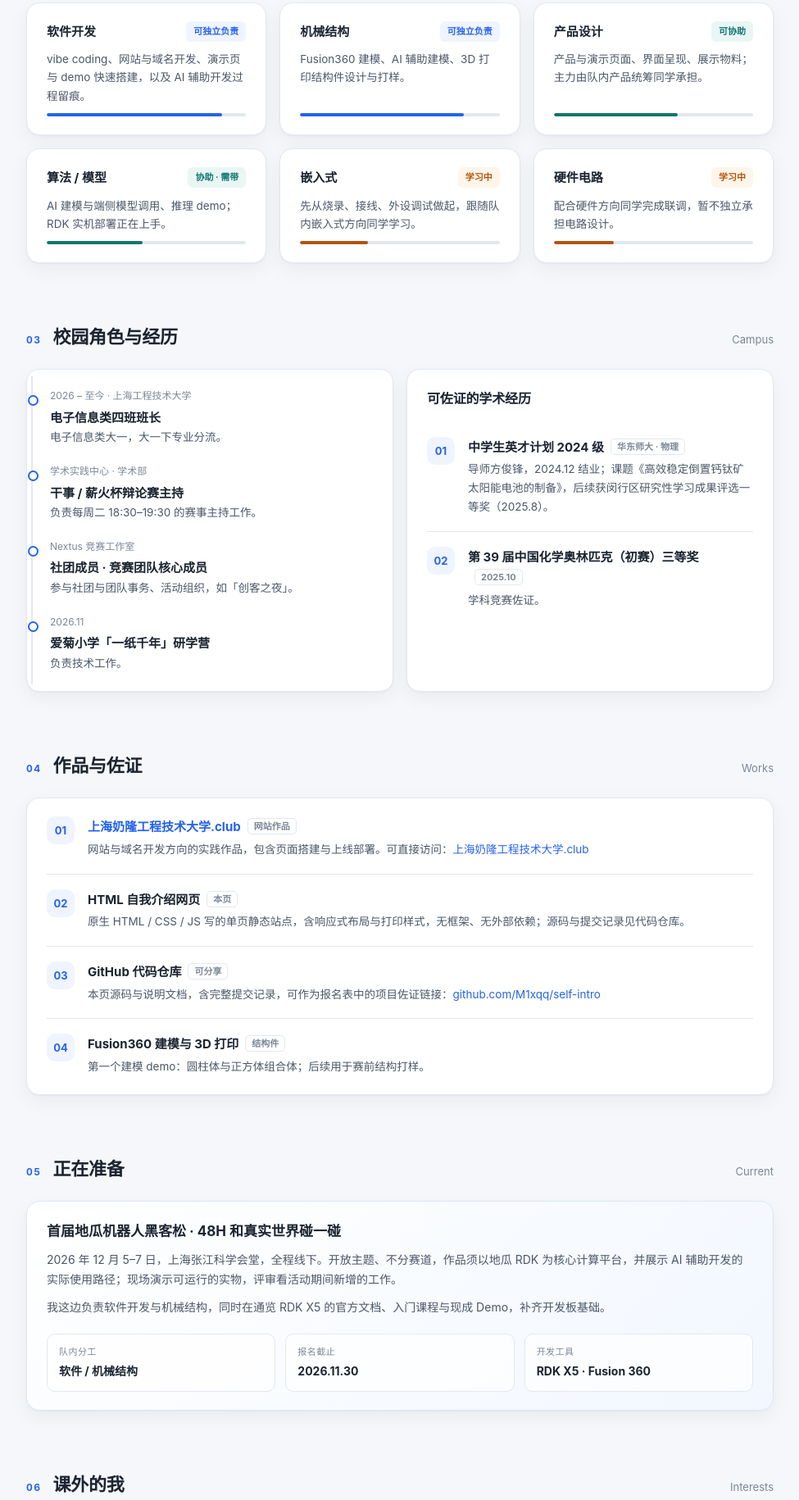
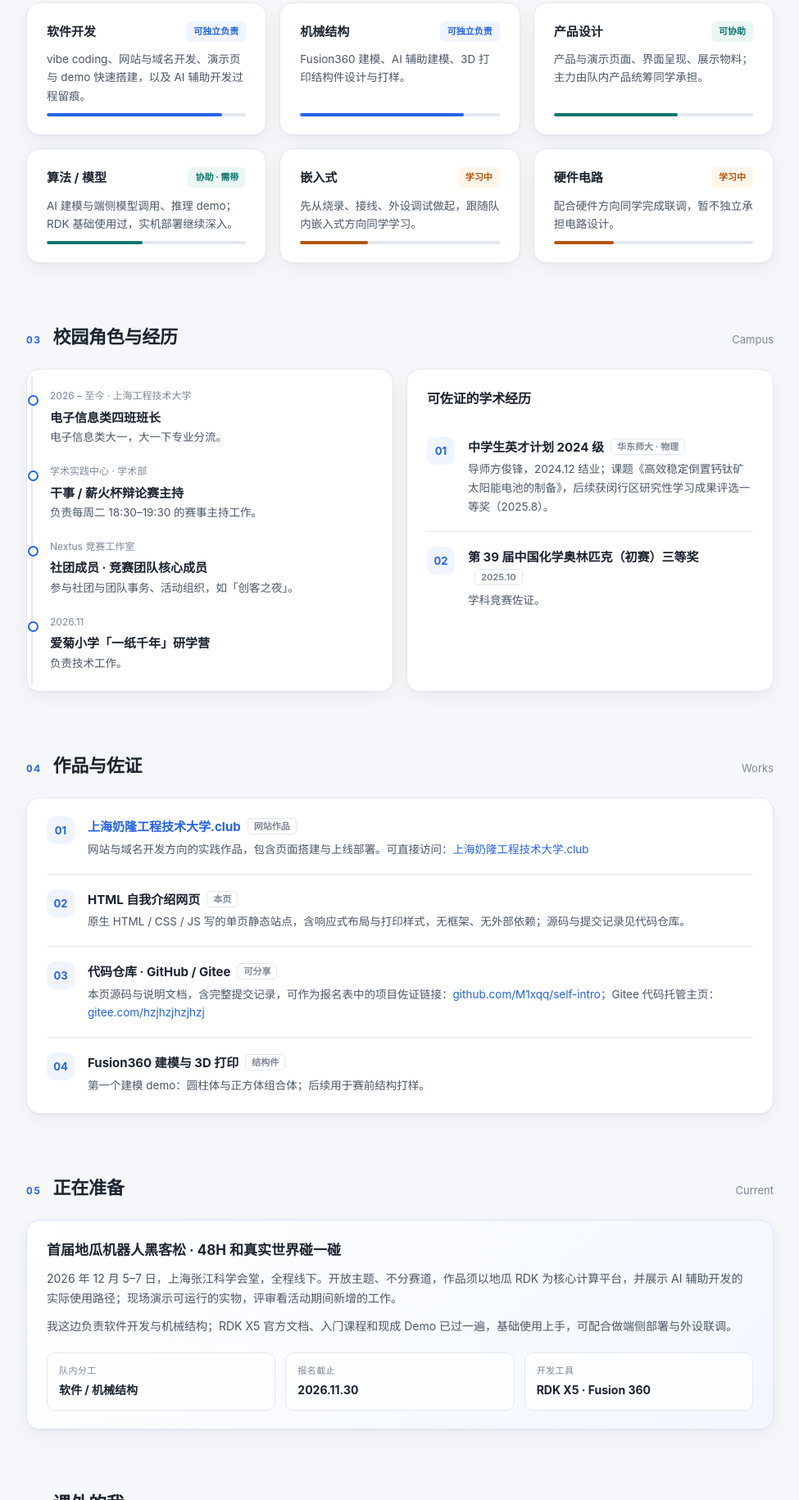
Before and after one commit to M1xqq/self-intro, a plain HTML site: page index.html in a window 1280 px wide. Shown: the part 841-2671 px from the top of the page at 82% size, without its empty margins (152-1127 px from the left). Drawn offline with Linux system fonts and the light colour scheme.

Commit message:
feat: 补充 Gitee 入口并更新 RDK 表述

```diff
--- a/index.html
+++ b/index.html
@@ -133,11 +133,12 @@
     <div class="eyebrow"><i></i>地瓜机器人黑客松 · 参赛队员</div>
     <h1>马一先<small>M1xqq</small></h1>
     <p class="sub">上海工程技术大学 · 电子信息类 · 2026 级</p>
-    <p class="lead">队内分工以软件开发与机械结构为主：写网页与演示 demo、做 Fusion360 建模和 3D 打印，把想法落到能跑、能拿在手里的东西。正在补 RDK 开发板与端侧 AI 这一块。</p>
+    <p class="lead">队内分工以软件开发与机械结构为主：写网页与演示 demo、做 Fusion360 建模和 3D 打印，把想法落到能跑、能拿在手里的东西。RDK 开发板基础使用过，端侧 AI 方向继续深入。</p>
     <div class="tags">
       <span class="tag"><b>软件开发</b> · 网站 / demo</span>
       <span class="tag"><b>机械结构</b> · 建模 / 3D 打印</span>
       <span class="tag">AI 辅助开发</span>
+      <span class="tag"><b>RDK</b> · 基础使用</span>
       <span class="tag">上海</span>
     </div>
   </div>
@@ -177,7 +178,7 @@
       </div>
       <div class="card stack-item">
         <div class="stack-top"><span class="stack-name">算法 / 模型</span><span class="badge b-help">协助 · 需带</span></div>
-        <p class="stack-desc">AI 建模与端侧模型调用、推理 demo；RDK 实机部署正在上手。</p>
+        <p class="stack-desc">AI 建模与端侧模型调用、推理 demo；RDK 基础使用过，实机部署继续深入。</p>
         <div class="bar t"><i style="width:48%"></i></div>
       </div>
       <div class="card stack-item">
@@ -258,8 +259,8 @@
       <div class="work">
         <div class="work-idx">03</div>
         <div>
-          <div class="work-title">GitHub 代码仓库<span class="work-kind">可分享</span></div>
-          <div class="work-desc">本页源码与说明文档，含完整提交记录，可作为报名表中的项目佐证链接：<a href="https://github.com/M1xqq/self-intro" style="color:var(--accent)" target="_blank" rel="noopener">github.com/M1xqq/self-intro</a></div>
+          <div class="work-title">代码仓库 · GitHub / Gitee<span class="work-kind">可分享</span></div>
+          <div class="work-desc">本页源码与说明文档，含完整提交记录，可作为报名表中的项目佐证链接：<a href="https://github.com/M1xqq/self-intro" style="color:var(--accent)" target="_blank" rel="noopener">github.com/M1xqq/self-intro</a>；Gitee 代码托管主页：<a href="https://gitee.com/hzjhzjhzjhzj" style="color:var(--accent)" target="_blank" rel="noopener">gitee.com/hzjhzjhzjhzj</a></div>
         </div>
       </div>
       <div class="work">
@@ -277,7 +278,7 @@
     <div class="card focus">
       <h3>首届地瓜机器人黑客松 · 48H 和真实世界碰一碰</h3>
       <p>2026 年 12 月 5–7 日，上海张江科学会堂，全程线下。开放主题、不分赛道，作品须以地瓜 RDK 为核心计算平台，并展示 AI 辅助开发的实际使用路径；现场演示可运行的实物，评审看活动期间新增的工作。</p>
-      <p style="margin-top:10px">我这边负责软件开发与机械结构，同时在通览 RDK X5 的官方文档、入门课程与现成 Demo，补齐开发板基础。</p>
+      <p style="margin-top:10px">我这边负责软件开发与机械结构；RDK X5 官方文档、入门课程和现成 Demo 已过一遍，基础使用上手，可配合做端侧部署与外设联调。</p>
       <dl class="kv">
         <div><dt>队内分工</dt><dd>软件 / 机械结构</dd></div>
         <div><dt>报名截止</dt><dd>2026.11.30</dd></div>
```
